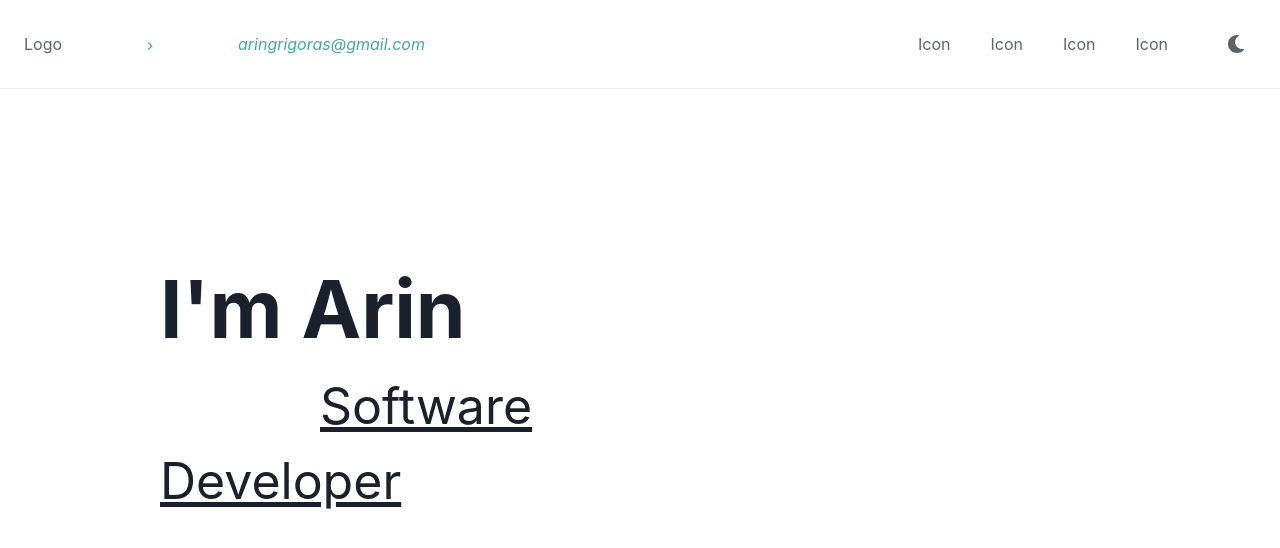
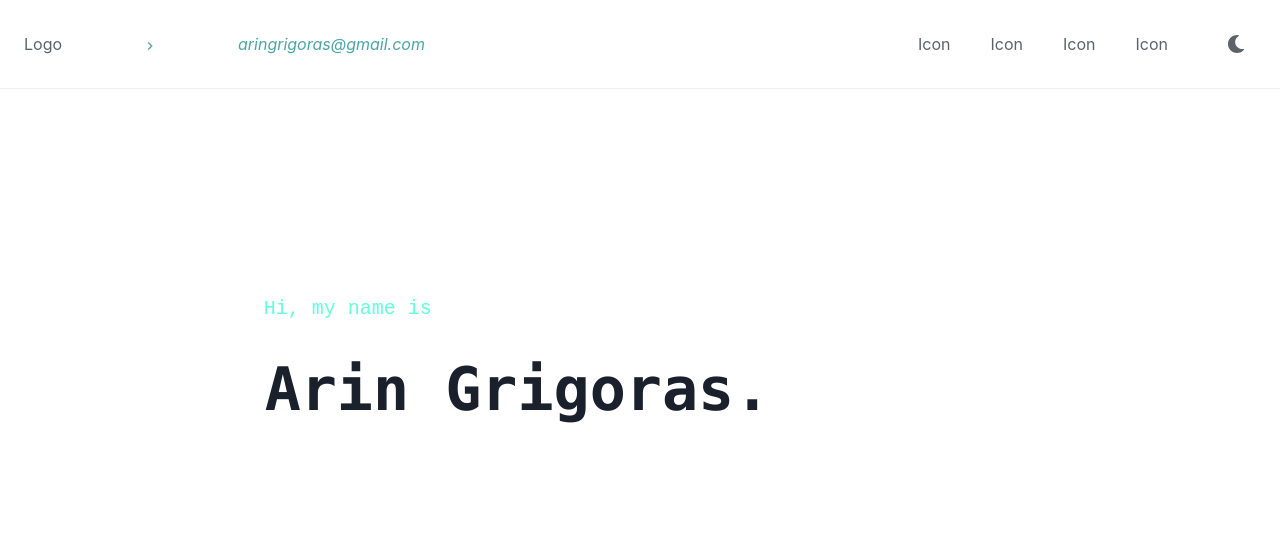
Before and after one commit to koreaneggroll/modern-portfolio-website, a React (Create React App) app: page / in a window 1280 px wide. Shown: the top 548 px of the page. Built offline with nearby package versions, Linux system fonts and the light colour scheme.

Commit message:
*some* progress

```diff
--- a/src/Components/Main.js
+++ b/src/Components/Main.js
@@ -38,176 +38,26 @@ import "../Css/Main.css";
 
 function Main(){
 
-    const { isOpen, onOpen, onClose } = useDisclosure();
-    const btnRef = useRef();
-
-
-
-
-
     return(
         <Box className="Main">
 
-            <Box className="main-page">
+            <Center>
+              <Box className="main-page">
+                  <Box ml={{base: '10', md: '0', lg: '0'}} mr={{base: '0', md: '150', lg: '250'}} className="wrapper-welcome-page">
+                      <Box mb={{base: '0', md: '200', lg: '250'}} className="welcome-page">
+                          <Text fontSize='20px' className="welcome-text">
+                              Hi, my name is
+                          </Text>
 
-                <Show above="sm">
-                    <Flex  className="Welcome" display={{base: 'inline-block', md: 'flex', lg: 'flex'}}>
-                        <Box m={{base: '10', md: '20', lg: '40'}}>
-
-                            <Text   fontSize={80} className="welcome-text-main">
-                                <b>I'm Arin</b>
-                                <Text textDecoration='underline' ml={{base: '10', md: '20', lg: '40'}} fontSize={50}>
-                                    Software
-                                </Text>
-                                <Text textDecoration='underline' fontSize={50}>
-                                    Developer
-                                </Text>
-                            </Text>
-                        </Box>
-
-
-                    </Flex>
-                </Show>
-
-
-                <Show below="sm">
-                    <Center>
-                        <Flex  className="Welcome" display={{base: 'inline-block', md: 'flex', lg: 'flex'}}>
-                            <Box m={{base: '10', md: '20', lg: '40'}}>
-
-                                <Text   fontSize={80} className="welcome-text-main">
-                                    <b>I'm Arin</b>
-                                    <Text textDecoration='underline' ml={{base: '10', md: '20', lg: '40'}} fontSize={50}>
-                                        Software
-                                    </Text>
-                                    <Text textDecoration='underline' fontSize={50}>
-                                        Developer
-                                    </Text>
-                                </Text>
-                            </Box>
-                        </Flex>
-                    </Center>
-                </Show>
-
-                {/*
-
-                <Center>
-                    <Flex mt={130} mb={10} className="Welcome-bottom-side">
-                        <Box className="Welcome-DrawerButton">
-                            <IconButton
-                             isRound={true}
-                             onClick={onOpen}
-                             aria-label='OpenDrawer'
-                             icon={<ArrowRightIcon />}
-                             ref={btnRef}
-                             />
-
-                            <Drawer
-                                isOpen={isOpen}
-                                placement="left"
-                                onClose={onClose}
-                                finalFocusRef={btnRef}
-                                closeOnEsc={true}
-                                closeOnOverlayClick={true}
-                            >
-
-                                <DrawerOverlay />
-                                <DrawerContent>
-                                    <DrawerCloseButton />
-
-                                    <DrawerHeader>
-                                        Explore &nbsp;
-                                        <Emoji symbol="😎" />
-                                    </DrawerHeader>
-
-                                    <Divider orientation="horizontal"/>
-
-
-                                    <DrawerBody>
-                                        <VStack mt={10}>
-
-                                            <UnorderedList spacing={4}>
-                                                <ListItem>
-                                                    <Link to="/about-me">
-                                                        <Box
-                                                            className="drawer-box"
-                                                            maxW='sm'
-                                                            borderWidth='1px'
-                                                            borderRadius='lg'
-                                                            overflow="hidden"
-                                                            as='button'
-                                                            h={{base: '90', md: '95', lg: '100'}}
-                                                            w={{base: '90', md: '95', lg: '100'}}
-                                                        >
-
-                                                            <Text mt={1} mb={1} ml={{base: '10', md: '10', lg: '10'}} mr={{base: '5', md: '5', lg: '10'}} className="drawer-wrapper">
-                                                                <Heading ml={-5} fontSize={20} className="drawer-heading">
-                                                                    About me
-                                                                    <Badge ml={2} colorScheme='purple'>Interesting</Badge>
-                                                                </Heading>
-
-
-                                                                <Text color='gray.500' className="drawer-paragraph">
-                                                                    Learn more about me!
-                                                                </Text>
-                                                            </Text>
-                                                        </Box>
-                                                    </Link>
-                                                </ListItem>
-
-                                                <ListItem>
-                                                    <Link to="/projects">
-                                                        <Box
-                                                        className="drawer-box"
-                                                            maxW='sm'
-                                                            borderWidth='1px'
-                                                            borderRadius='lg'
-                                                            overflow="hidden"
-                                                            as="button"
-                                                            h={{base: '90', md: '95', lg: '100'}}
-                                                            w={{base: '90', md: '95', lg: '100'}}
-                                                            >
-
-                                                            <Text mt={1} mb={1} ml={{base: '10', md: '10', lg: '10'}} mr={{base: '5', md: '5', lg: '10'}} className="drawer-wrapper">
-                                                                <Heading ml={-5} fontSize={20} className="drawer-heading">
-                                                                    Projects
-                                                                    <Badge ml={2} colorScheme='yellow'>Interesting</Badge>
-                                                                </Heading>
-
-
-                                                                <Text color='gray.500' className="drawer-paragraph">
-                                                                    Some of them are cool
-                                                                </Text>
-                                                            </Text>
-
-                                                        </Box>
-                                                    </Link>
-                                                </ListItem>
-
-                                            </UnorderedList>
-                                        </VStack>
-                                    </DrawerBody>
-
-
-                                    <DrawerFooter>
-                                        <Hide below='md'>
-                                            <Button  variant='outline' onClick={onClose}>
-                                                Cancel
-                                            </Button>
-                                        </Hide>
-                                    </DrawerFooter>
-
-                                </DrawerContent>
-
-                            </Drawer>
-                        </Box>
-                    </Flex>
-                </Center>
-              */}
-
-            </Box>
-
-            <Outlet />
+                          <p className="welcome-name">
+                            <b>
+                              Arin Grigoras.
+                            </b>
+                          </p>
+                      </Box>
+                  </Box>
+              </Box>
+            </Center>
         </Box>
     );
 }
--- a/src/Components/Page.js
+++ b/src/Components/Page.js
@@ -29,10 +29,8 @@ function Page() {
         }
         <Box className="Page-wrapper">
             <TopBar />
+            <Main />
 
-            <Flex className="main">
-                <Main />
-            </Flex>
 
         </Box>
 
--- a/src/Css/Main.css
+++ b/src/Css/Main.css
@@ -1,6 +1,26 @@
-.drawer-box:hover{
-    border-width: 3px;
-    border-color: lightseagreen;
-    opacity: 0.7;
-    transition: 0.2s;
+.wrapper-welcome-page{
+  display: flex;
+  -webkit-box-pack: center;
+  justify-content: center;
+  -webkit-box-align: center;
+  flex-direction: column;
+  align-items: flex-start;
+  min-height: 100vh;
+  padding: 0px;
 }
+
+
+.welcome-name{
+  font-family: Consolas, monaco, monospace;
+  font-size: 60px;
+  font-style: normal;
+  font-weight: 800;
+  margin-left: 5px;
+}
+
+
+.welcome-text{
+  color: #64ffda;
+  margin: 0px 0px 20px 4px;
+  font-family: monospace;
+}
```
